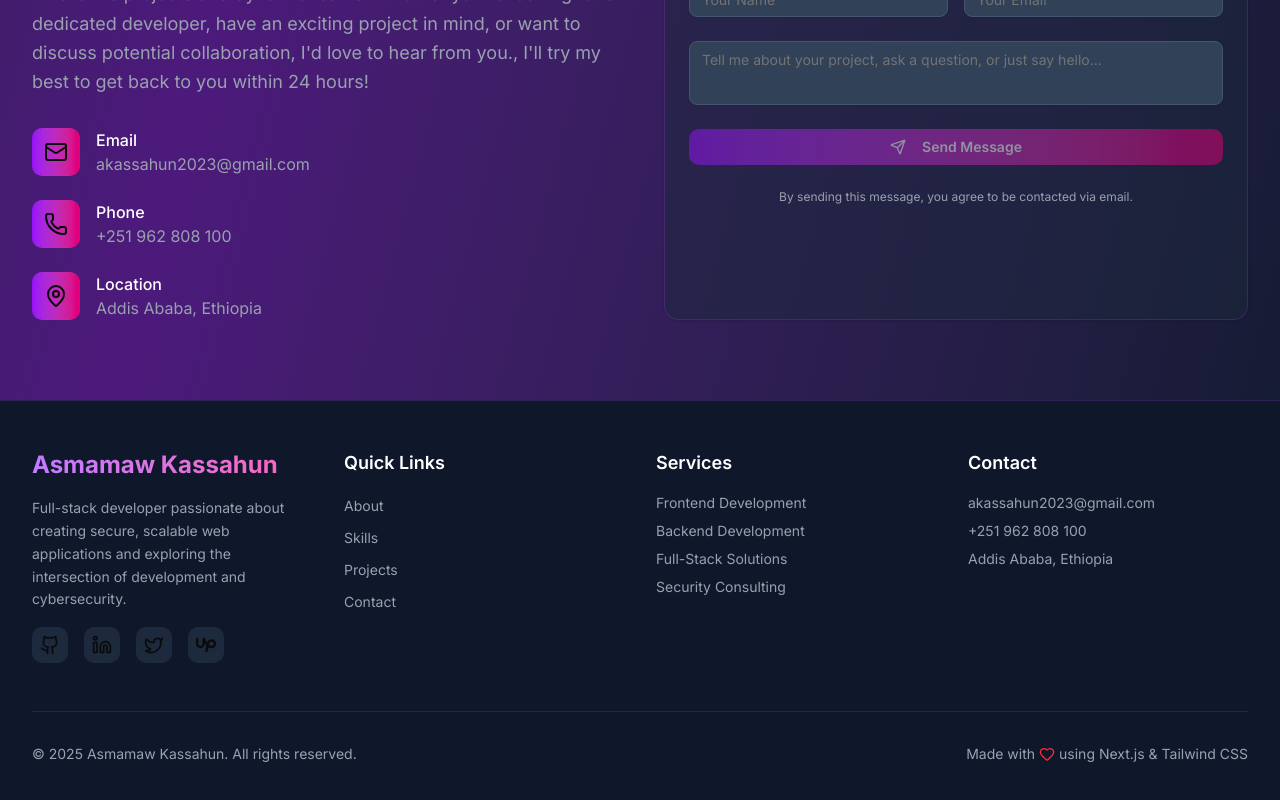
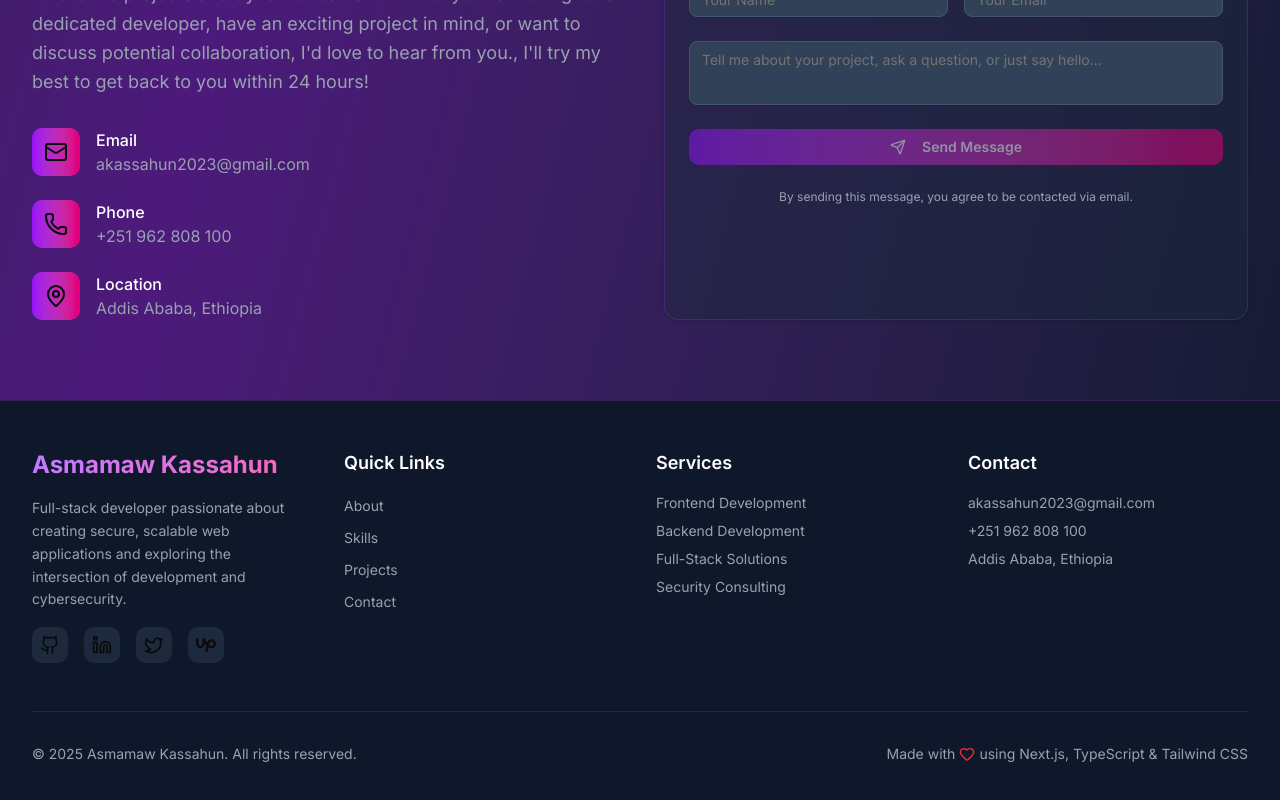
Before and after one commit to Asmamaw-cloud/portfolio, a Next.js app: page / in a window 1280 px wide. Shown: the part 4058-4858 px from the top of the page. Built offline with nearby package versions, Linux system fonts and the light colour scheme.

Commit message:
modifying the footer

```diff
--- a/src/app/components/footer.tsx
+++ b/src/app/components/footer.tsx
@@ -121,7 +121,7 @@ const Footer = () => {
             </p>
             <p className="text-gray-400 text-sm flex items-center">
               Made with <Heart className="w-4 h-4 mx-1 text-red-500" /> using
-              Next.js & Tailwind CSS
+              Next.js, TypeScript & Tailwind CSS
             </p>
           </div>
         </div>
```
